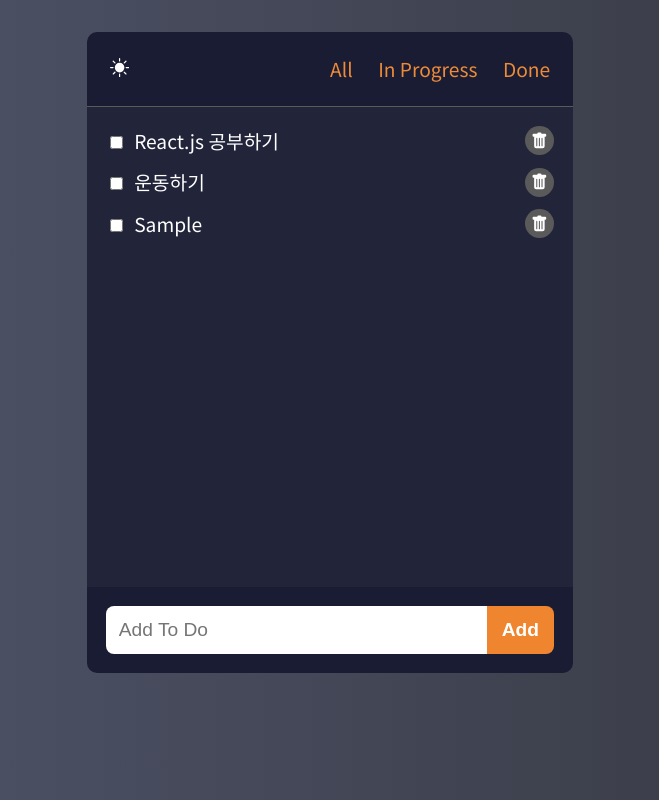
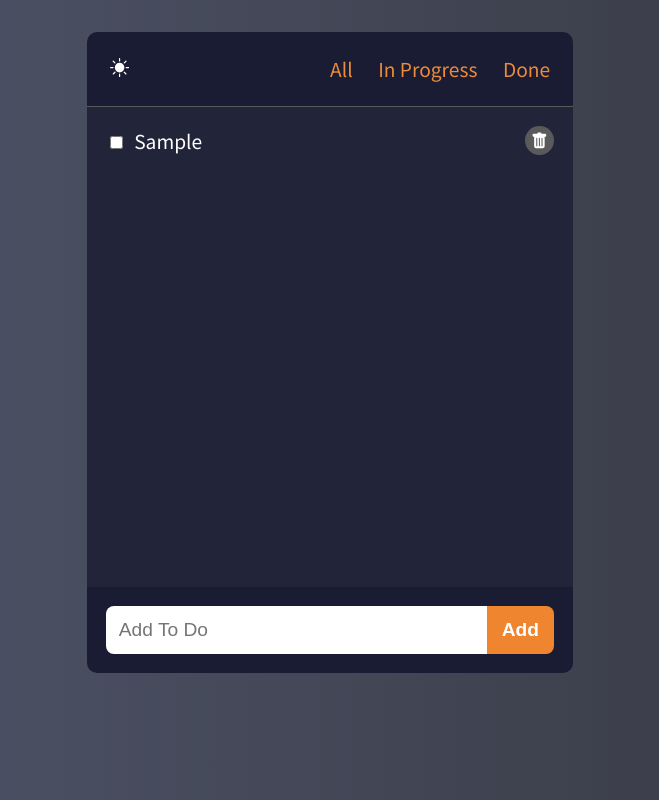
Before and after one commit to hheeseung/dream-coding-to-do-list, a React (Create React App) app: page / in a window 1280 px wide. Both pictures are taken after typing "Sample" into the empty fields and a click on the button "Add". Shown: the whole page, without its empty margins (310-969 px from the left). Built offline with nearby package versions, Linux system fonts and the light colour scheme.

Commit message:
feat: 로컬스토리지에 todo 저장, 삭제

```diff
--- a/package.json
+++ b/package.json
@@ -11,6 +11,7 @@
     "react-hook-form": "^7.43.9",
     "react-icons": "^4.8.0",
     "react-scripts": "5.0.1",
+    "uuid": "^9.0.0",
     "web-vitals": "^2.1.0"
   },
   "scripts": {
--- a/src/App.js
+++ b/src/App.js
@@ -1,38 +1,38 @@
-import { BsFillSunFill, BsFillTrashFill } from "react-icons/bs";
+import { BsFillSunFill } from "react-icons/bs";
 import styles from "./App.module.css";
 import { useForm } from "react-hook-form";
 import { useState } from "react";
+import Todo from "./components/todo/Todo";
+import { v4 as uuidv4 } from "uuid";
+uuidv4();
 
-const todoList = [
-  {
-    id: 1,
-    todo: "React.js 공부하기",
-    isDone: false,
-  },
-  {
-    id: 2,
-    todo: "운동하기",
-    isDone: false,
-  },
-];
+const DEFAULT_DATA = JSON.parse(localStorage.getItem("todos")) || [];
 
 function App() {
   const { register, handleSubmit, setValue } = useForm();
-  const [todos, setTodos] = useState(todoList);
+  const [todos, setTodos] = useState(DEFAULT_DATA);
 
   const onValid = (data) => {
-    setTodos((todo) => {
-      const newTodos = [
-        ...todo,
-        { id: todo.length + 1, todo: data.todo, isDone: false },
-      ];
-      return newTodos;
-    });
+    if (localStorage.getItem("todos") === null) {
+      localStorage.setItem("todos", JSON.stringify(todos));
+    }
+    const defaultTodos = JSON.parse(localStorage.getItem("todos"));
+    const newTodos = [
+      ...defaultTodos,
+      { id: uuidv4(), todo: data.todo, isDone: false },
+    ];
+    localStorage.setItem("todos", JSON.stringify(newTodos));
+
+    setTodos(JSON.parse(localStorage.getItem("todos")));
     setValue("todo", "");
   };
 
   const handleDelete = (id) => {
-    setTodos((todo) => todo.filter((value) => value.id !== id));
+    const defaultTodos = JSON.parse(localStorage.getItem("todos"));
+    const updatedTodos = defaultTodos.filter((value) => value.id !== id);
+    localStorage.setItem("todos", JSON.stringify(updatedTodos));
+
+    setTodos(JSON.parse(localStorage.getItem("todos")));
   };
 
   return (
@@ -51,18 +51,7 @@ function App() {
         <main className={styles.todos}>
           <ul className={styles.todo}>
             {todos.map((todo) => (
-              <li key={todo.id} className={styles.todoDetail}>
-                <div className={styles.todoTitle}>
-                  <input type="checkbox" />
-                  <span>{todo.todo}</span>
-                </div>
-                <button
-                  className={styles.deleteToDo}
-                  onClick={() => handleDelete(todo.id)}
-                >
-                  <BsFillTrashFill />
-                </button>
-              </li>
+              <Todo {...todo} key={todo.id} handleDelete={handleDelete} />
             ))}
           </ul>
         </main>
--- a/src/App.module.css
+++ b/src/App.module.css
@@ -44,7 +44,6 @@
   cursor: pointer;
 }
 
-/* ToDos */
 .todos {
   height: 60vh;
   background-color: rgb(34, 36, 58);
@@ -70,37 +69,6 @@
 .todo {
   list-style: none;
   font-size: larger;
-}
-
-.todoDetail {
-  display: flex;
-  justify-content: space-between;
-  align-items: center;
-  margin-bottom: 0.8rem;
-}
-
-.todoTitle input {
-  margin-right: 0.7rem;
-}
-
-.deleteToDo {
-  width: 1.8rem;
-  height: 1.8rem;
-  display: flex;
-  justify-content: center;
-  align-items: center;
-  background-color: #5a5a5a;
-  color: rgb(255, 255, 255);
-  border-radius: 50%;
-  font-size: large;
-  outline: none;
-  border: none;
-  cursor: pointer;
-  transition: background-color 0.2s ease-in-out;
-}
-
-.deleteToDo:hover {
-  background-color: rgb(239, 133, 46);
 }
 
 /* Form */
--- /dev/null
+++ b/src/components/todo/Todo.jsx
@@ -0,0 +1,16 @@
+import { BsFillTrashFill } from "react-icons/bs";
+import styles from "./Todo.module.css";
+
+export default function Todo({ id, todo, handleDelete }) {
+  return (
+    <li className={styles.todoDetail}>
+      <div className={styles.todoTitle}>
+        <input type="checkbox" />
+        <span>{todo}</span>
+      </div>
+      <button className={styles.deleteToDo} onClick={() => handleDelete(id)}>
+        <BsFillTrashFill />
+      </button>
+    </li>
+  );
+}
--- /dev/null
+++ b/src/components/todo/Todo.module.css
@@ -0,0 +1,31 @@
+/* ToDos */
+.todoDetail {
+  display: flex;
+  justify-content: space-between;
+  align-items: center;
+  margin-bottom: 0.8rem;
+}
+
+.todoTitle input {
+  margin-right: 0.7rem;
+}
+
+.deleteToDo {
+  width: 1.8rem;
+  height: 1.8rem;
+  display: flex;
+  justify-content: center;
+  align-items: center;
+  background-color: #5a5a5a;
+  color: rgb(255, 255, 255);
+  border-radius: 50%;
+  font-size: large;
+  outline: none;
+  border: none;
+  cursor: pointer;
+  transition: background-color 0.2s ease-in-out;
+}
+
+.deleteToDo:hover {
+  background-color: rgb(239, 133, 46);
+}
```
Also changed, not shown: .pnp.cjs, 1 other file (tests, documents, lock files or other folders).
